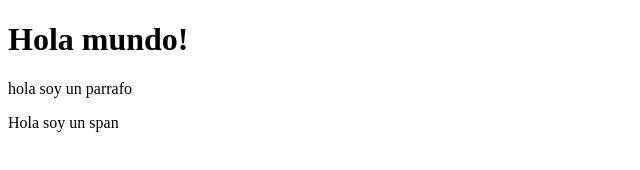
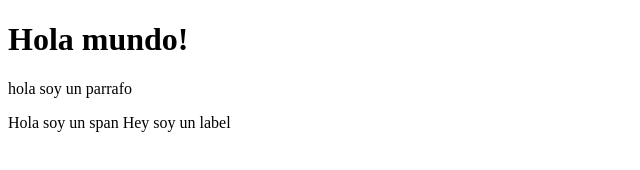
Before and after one commit to ZoiloMendoza/principal, a plain HTML site: page index.html in a window 1280 px wide. Shown: the whole page, without its empty margins (0-640 px from the left). Drawn offline with Linux system fonts and the light colour scheme.

Commit message:
agregando label

```diff
--- a/index.html
+++ b/index.html
@@ -10,5 +10,6 @@
     <h1>Hola mundo!</h1>
     <p>hola soy un parrafo</p>
     <span>Hola soy un span</span>
+    <label>Hey soy un label</label>
 </body>
 </html>
```
